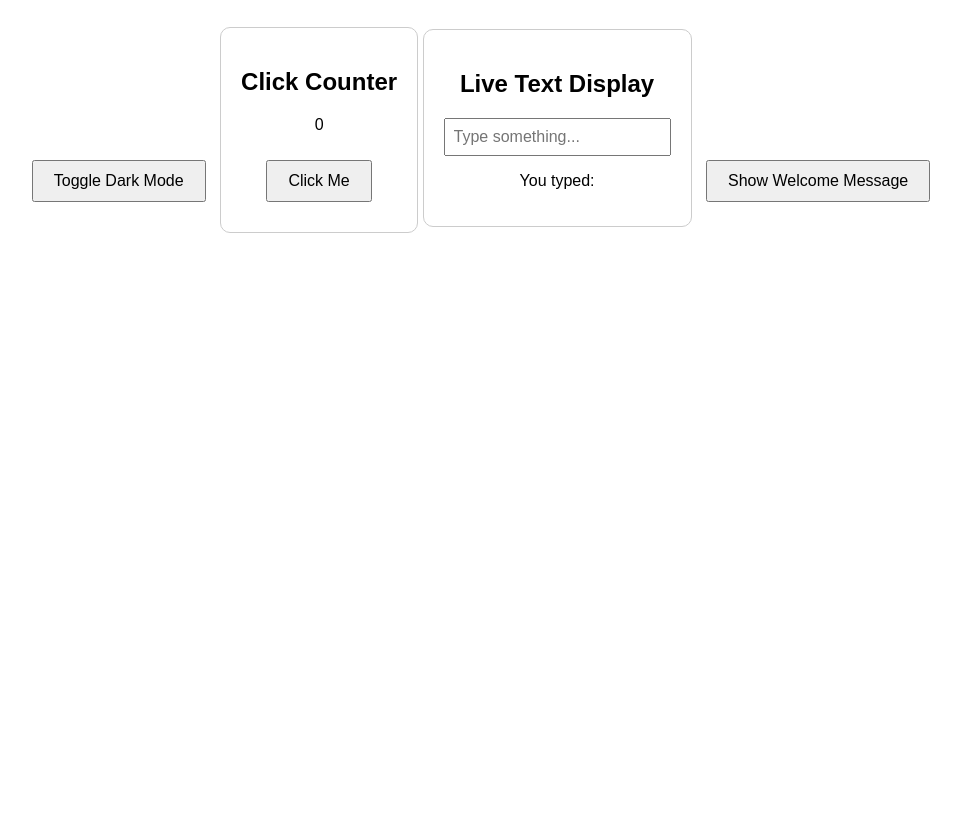
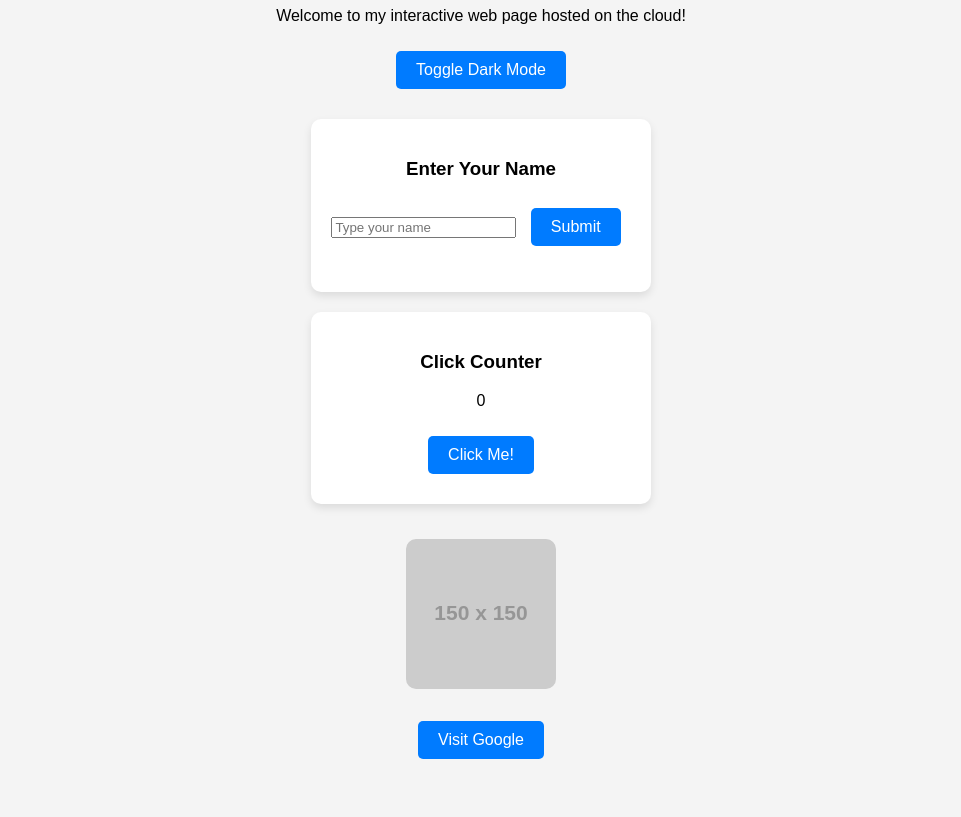
Before and after one commit to takeshikovacs04-lang/mywebpage, a plain HTML site: page index.html in a window 1280 px wide. Shown: the part 121-938 px from the top of the page, without its empty margins (159-1120 px from the left). Before the commit the page ends 800 px from the top, so only its background shows below. Drawn offline with Linux system fonts and the light colour scheme; placeholder pictures from the web are drawn by us.

Commit message:
Add files via upload

```diff
--- a/index.html
+++ b/index.html
@@ -1,13 +1,15 @@
 <!DOCTYPE html>
 <html>
 <head>
-    <title>Interactive Website</title>
+    <title>My First Cloud Web Page</title>
+
     <style>
         body {
             font-family: Arial, sans-serif;
             text-align: center;
             transition: 0.3s;
             padding: 40px;
+            background-color: #f4f4f4;
         }
 
         .dark-mode {
@@ -20,50 +22,85 @@
             margin: 10px;
             font-size: 16px;
             cursor: pointer;
+            border: none;
+            border-radius: 5px;
+            background-color: #007BFF;
+            color: white;
+            transition: 0.3s;
         }
 
-        input {
-            padding: 8px;
-            font-size: 16px;
+        button:hover {
+            background-color: #0056b3;
+        }
+
+        img {
+            margin-top: 15px;
+            border-radius: 10px;
+            transition: transform 0.3s;
+        }
+
+        img:hover {
+            transform: scale(1.1);
         }
 
         .card {
-            border: 1px solid #ccc;
+            background: white;
             padding: 20px;
-            margin-top: 20px;
-            display: inline-block;
+            margin: 20px auto;
+            width: 300px;
             border-radius: 10px;
+            box-shadow: 0 4px 8px rgba(0,0,0,0.1);
+        }
+
+        .dark-mode .card {
+            background: #333;
         }
     </style>
 </head>
+
 <body>
 
-    <h1>My Interactive Web Page</h1>
+    <h1>My First Cloud Web Page</h1>
+    <p>Welcome to my interactive web page hosted on the cloud!</p>
 
-    <!-- Dark Mode Toggle -->
+    <!-- Dark Mode Button -->
     <button onclick="toggleMode()">Toggle Dark Mode</button>
 
-    <!-- Counter -->
+    <!-- Personalized Greeting -->
     <div class="card">
-        <h2>Click Counter</h2>
-        <p id="count">0</p>
-        <button onclick="increaseCounter()">Click Me</button>
+        <h3>Enter Your Name</h3>
+        <input type="text" id="nameInput" placeholder="Type your name">
+        <button onclick="showGreeting()">Submit</button>
+        <p id="greeting"></p>
     </div>
 
-    <!-- Live Text -->
+    <!-- Click Counter -->
     <div class="card">
-        <h2>Live Text Display</h2>
-        <input type="text" id="userInput" placeholder="Type something...">
-        <p>You typed: <span id="displayText"></span></p>
+        <h3>Click Counter</h3>
+        <p id="count">0</p>
+        <button onclick="increaseCounter()">Click Me!</button>
     </div>
 
-    <!-- Alert Button -->
-    <button onclick="showMessage()">Show Welcome Message</button>
+    <!-- Image with Hover Effect -->
+    <img src="https://via.placeholder.com/150" alt="Sample Image">
+
+    <br><br>
+
+    <a href="https://www.google.com" target="_blank">
+        <button>Visit Google</button>
+    </a>
 
     <script>
-        // Dark Mode Function
+        // Dark Mode
         function toggleMode() {
             document.body.classList.toggle("dark-mode");
+        }
+
+        // Greeting Function
+        function showGreeting() {
+            let name = document.getElementById("nameInput").value;
+            document.getElementById("greeting").innerText =
+                "Hello " + name + "! Welcome to my cloud website!";
         }
 
         // Counter Function
@@ -72,16 +109,6 @@
             counter++;
             document.getElementById("count").innerText = counter;
         }
-
-        // Live Text Function
-        document.getElementById("userInput").addEventListener("input", function() {
-            document.getElementById("displayText").innerText = this.value;
-        });
-
-        // Alert Function
-        function showMessage() {
-            alert("Welcome to my interactive website!");
-        }
     </script>
 
 </body>
```
